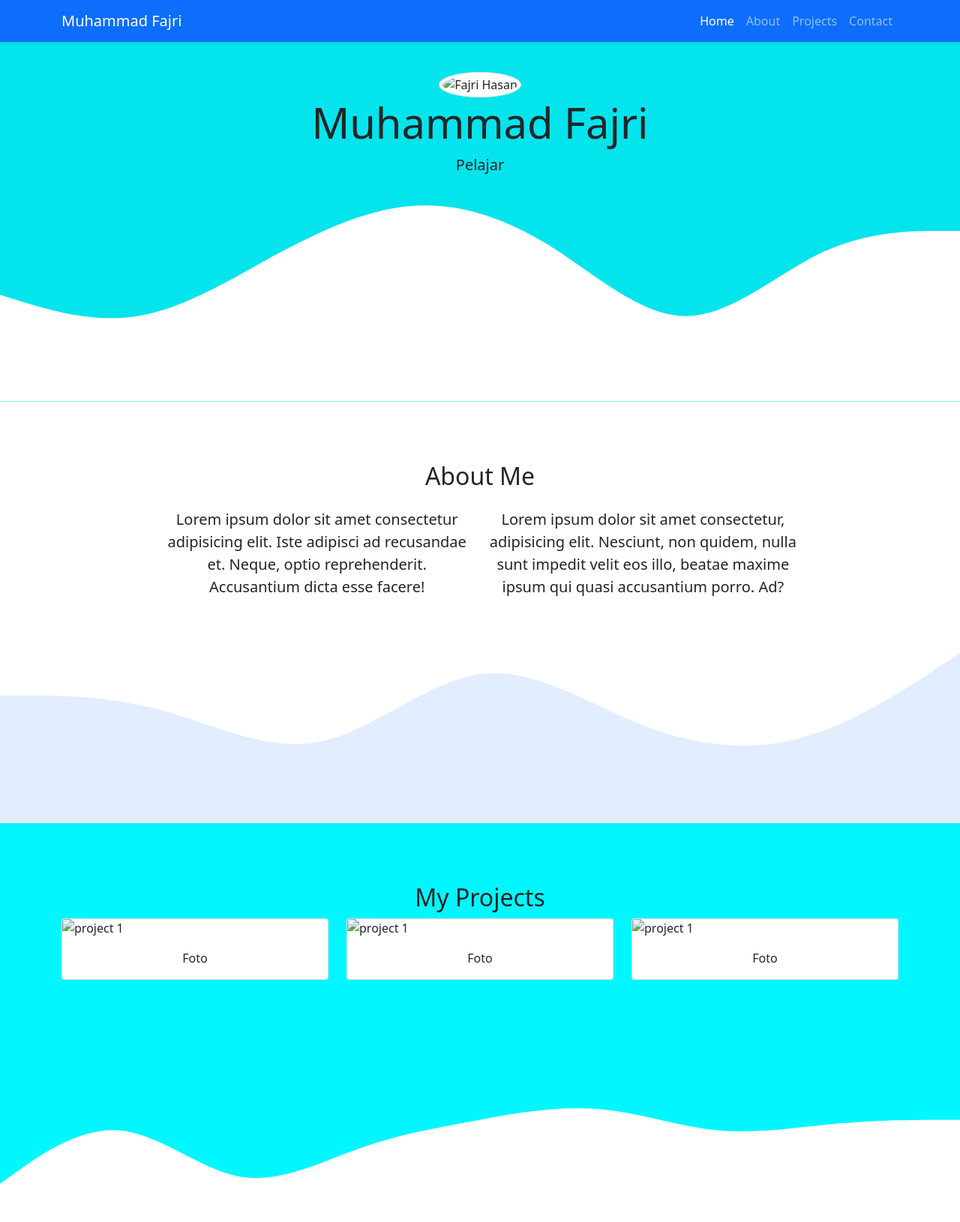
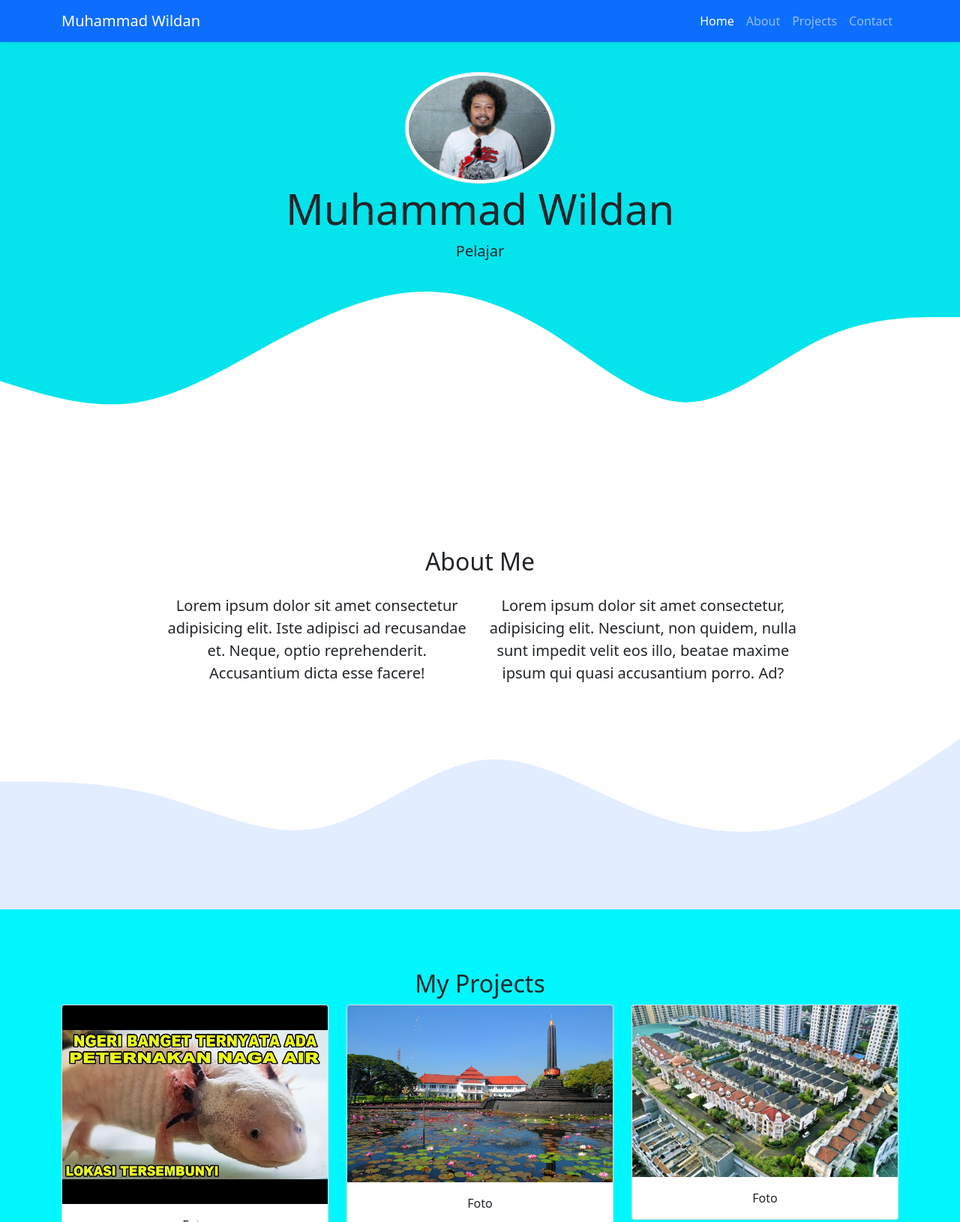
Before and after one commit to SirSorwil/Sir-Wildan, a plain HTML site: page index.html in a window 1280 px wide. Shown: the top 1630 px of the page at 75% size. Drawn offline with nearby package versions, Linux system fonts and the light colour scheme.

Commit message:
index.html

```diff
--- a/index.html
+++ b/index.html
@@ -8,13 +8,13 @@
     <!-- Bootstrap CSS -->
     <link href="https://cdn.jsdelivr.net/npm/bootstrap@5.0.2/dist/css/bootstrap.min.css" rel="stylesheet" integrity="sha384-EVSTQN3/azprG1Anm3QDgpJLIm9Nao0Yz1ztcQTwFspd3yD65VohhpuuCOmLASjC" crossorigin="anonymous"/>
     <link rel="stylesheet" href="style.css"/>
-    <title>My Portofolio | Muhammad Fajri</title>
+    <title>My Portofolio | Muhammad Wildan</title>
   </head>
   <body id="home">
     <!-- awal navbar -->
     <nav class="navbar navbar-expand-lg navbar-dark bg-primary shadow-sm fixed-top">
       <div class="container">
-        <a class="navbar-brand" href="#">Muhammad Fajri</a>
+        <a class="navbar-brand" href="#">Muhammad Wildan</a>
         <button class="navbar-toggler" type="button" data-bs-toggle="collapse" data-bs-target="#navbarNav" aria-controls="navbarNav" aria-expanded="false" aria-label="Toggle navigation">
           <span class="navbar-toggler-icon"></span>
         </button>
@@ -43,8 +43,8 @@
     <!-- akhir navbar -->
     <!-- jumbotron -->
     <section class="jumbotron text-center">
-      <img src="img/jri.jpg" class="rounded-circle img-thumbnail" alt="Fajri Hasan" width="200"/>
-      <h1 class="display-4">Muhammad Fajri</h1>
+      <img src="PT.jpg" class="rounded-circle img-thumbnail" alt="Fajri Hasan" width="200"/>
+      <h1 class="display-4">Muhammad Wildan</h1>
       <p class="lead">Pelajar</p>
       <svg xmlns="http://www.w3.org/2000/svg" viewBox="0 0 1440 320">
         <path fill="#fff" fill-opacity="1" d="M0,160L34.3,170.7C68.6,181,137,203,206,192C274.3,181,343,139,411,101.3C480,64,549,32,617,26.7C685.7,21,754,43,823,85.3C891.4,128,960,192,1029,192C1097.1,192,1166,128,1234,96C1302.9,64,1371,64,1406,64L1440,64L1440,320L1405.7,320C1371.4,320,1303,320,1234,320C1165.7,320,1097,320,1029,320C960,320,891,320,823,320C754.3,320,686,320,617,320C548.6,320,480,320,411,320C342.9,320,274,320,206,320C137.1,320,69,320,34,320L0,320Z"></path>
@@ -92,7 +92,7 @@
         <div class="row justify-content-center">
           <div class="col-md-4 mb-3">
             <div class="card">
-              <img src="img/th.jpeg" class="card-img-top" alt="project 1"/>
+              <img src="NAGA.jpg" class="card-img-top" alt="project 1"/>
               <div class="card-body text-center">
                 <p class="card-text">Foto</p>
               </div>
@@ -100,7 +100,7 @@
           </div>
           <div class="col-md-4 mb-3">
             <div class="card">
-              <img src="img/th (1).jpeg" class="card-img-top" alt="project 1"/>
+              <img src="ALUN.jpg" class="card-img-top" alt="project 1"/>
               <div class="card-body text-center">
                 <p class="card-text">Foto</p>
               </div>
@@ -108,7 +108,7 @@
           </div>
           <div class="col-md-4 mb-3">
             <div class="card">
-              <img src="img/th (2).jpeg" class="card-img-top" alt="project 1"/>
+              <img src="GPA.jpg" class="card-img-top" alt="project 1"/>
               <div class="card-body text-center">
                 <p class="card-text">Foto</p>
               </div>
```
